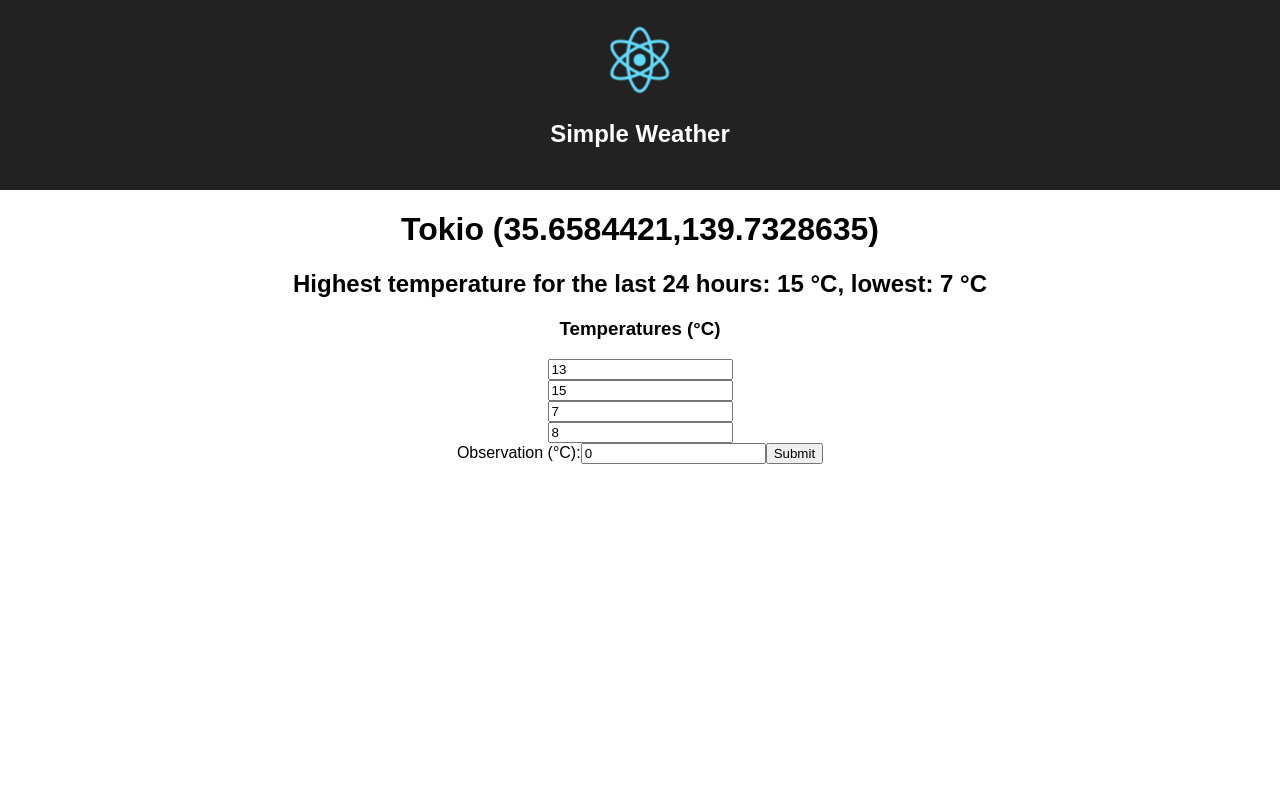
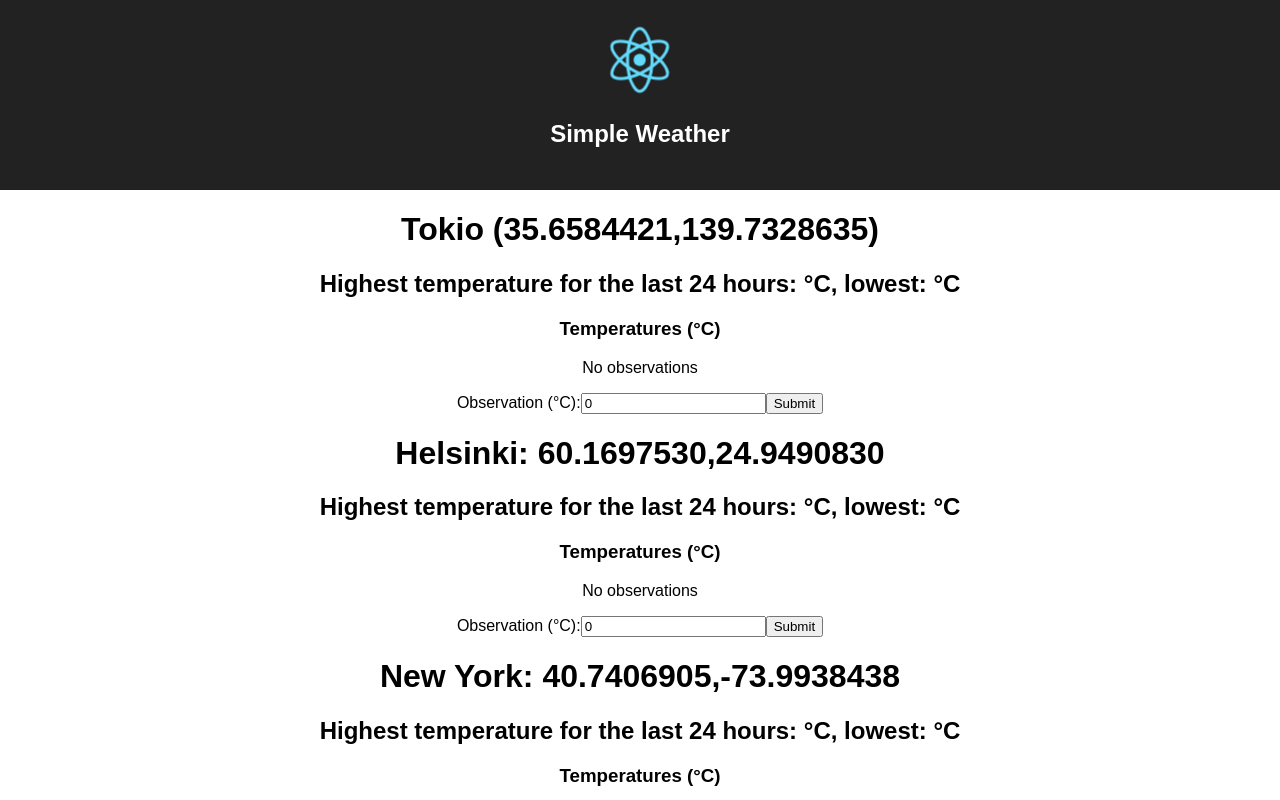
Before and after one commit to SovietLada/SimpleWeather, a React (Create React App) app: page / in a window 1280 px wide. Shown: the top 800 px of the page. Built offline with nearby package versions, Linux system fonts and the light colour scheme.

Commit message:
WeatherStation implementation

```diff
--- a/package.json
+++ b/package.json
@@ -14,5 +14,8 @@
     "build": "react-scripts build",
     "test": "react-scripts test --env=jsdom",
     "eject": "react-scripts eject"
+  },
+  "devDependencies": {
+    "case-sensitive-paths-webpack-plugin": "^2.1.1"
   }
 }
--- a/src/App.js
+++ b/src/App.js
@@ -2,6 +2,7 @@ import React, { Component } from 'react';
 import logo from './logo.svg';
 import './App.css';
 import WeatherNote from './WeatherNote';
+import WeatherStation from './WeatherStation';
 // TODO: lisää express.js
 
 class App extends Component {
@@ -9,33 +10,22 @@ class App extends Component {
   constructor(props) {
     super(props);
     this.state = {
-      weatherObservations: [
-        { id: 1, temperature: 13 },
-        { id: 2, temperature: 15 },
-        { id: 3, temperature: 7 },
-        { id: 4, temperature: 8 }
-      ],
-      value: 0
+      weatherStations: [
+        { id: 1, name: 'Tokio (35.6584421,139.7328635)' },
+        { id: 2, name: 'Helsinki: 60.1697530,24.9490830' },
+        { id: 3, name: 'New York: 40.7406905,-73.9938438'},
+        { id: 4, name: 'Amsterdam: 52.3650691,4.9040238'},
+        { id: 5, name: 'Dubai: 25.092535,55.1562243'}
+      ]
     };
   }
 
   handleChange = (event) => {
-    let val = event.target.value || 0;
-    this.setState(
-      {value: parseInt(val, 10)}
-    );
+    // ...
   }
 
   handleSubmit = (event) => {
-    const modified = this.state.weatherObservations;
-    modified.push(
-      { id: this.state.weatherObservations.length + 1, temperature: this.state.value }
-    );
-    this.setState(
-      {weatherObservations: modified}
-    );
-    alert('An observation was submitted: ' + this.state.value);
-    event.preventDefault();
+    // ...
   }
 
   componentWillMount() {
@@ -49,28 +39,14 @@ class App extends Component {
           <img src={logo} className="App-logo" alt="logo" />
           <h1 className="App-title">Simple Weather</h1>
         </header>
-        <h1>Tokio (35.6584421,139.7328635)</h1>
-        <h2>
-          Highest temperature for the last 24 hours: {Math.max(...this.state.weatherObservations.map(o => o.temperature))} °C, lowest: {Math.min(...this.state.weatherObservations.map(o => o.temperature))} °C
-        </h2>
-        <h3>Temperatures (°C)</h3>
-        {this.state.weatherObservations.length === 0 && <p>No observations</p>}
         {
-          this.state.weatherObservations.map(
-            obs =>
-            <WeatherNote
-            id={obs.id}
-            temperature={obs.temperature}
-            handleChange={this.handleChange}
+          this.state.weatherStations.map(
+            station =>
+            <WeatherStation
+            id={station.id}
+            name={station.name}
             />
           )}
-          <form onSubmit={this.handleSubmit}>
-            <label>
-            Observation (°C):
-            <input type="number" value={parseInt(this.state.value, 10)} onChange={this.handleChange} />
-          </label>
-          <input type="submit" value="Submit" />
-        </form>
         </div>
       );
     }
--- a/src/WeatherNote.js
+++ b/src/WeatherNote.js
@@ -3,7 +3,7 @@ import React, { Component } from 'react';
 class WeatherNote extends Component {
 
   handleChange = (event) => {
-    this.props.handleChange(event, this.props.id)
+    // ...
   }
 
   render() {
--- a/src/WeatherStation.js
+++ b/src/WeatherStation.js
@@ -1,10 +1,62 @@
-import React, { Component } from 'React';
+import React, { Component } from 'react';
+import WeatherNote from './WeatherNote';
 
 class WeatherStation extends Component {
 
+  constructor(props) {
+    super(props);
+    this.state = {
+      weatherObservations: [
+      ],
+      value: 0
+    };
+  }
+
+  handleChange = (event) => {
+    let val = event.target.value || 0;
+    this.setState(
+      {value: parseInt(val, 10)}
+    );
+  }
+
+  handleSubmit = (event) => {
+    const modified = this.state.weatherObservations;
+    modified.push(
+      { id: this.state.weatherObservations.length + 1, temperature: this.state.value }
+    );
+    this.setState(
+      {weatherObservations: modified}
+    );
+    alert('An observation was submitted: ' + this.state.value);
+    event.preventDefault();
+  }
+
   render() {
     return(
-      // ...
+      <div className="weather-station">
+      <h1>{this.props.name}</h1>
+      <h2>
+        Highest temperature for the last 24 hours: {this.state.weatherObservations.length !== 0 && Math.max(...this.state.weatherObservations.map(o => o.temperature))} °C, lowest: {this.state.weatherObservations.length !== 0 && Math.min(...this.state.weatherObservations.map(o => o.temperature))} °C
+      </h2>
+      <h3>Temperatures (°C)</h3>
+      {this.state.weatherObservations.length === 0 && <p>No observations</p>}
+      {
+        this.state.weatherObservations.map(
+          obs =>
+          <WeatherNote
+          id={obs.id}
+          temperature={obs.temperature}
+          handleChange={this.handleChange}
+          />
+        )}
+        <form onSubmit={this.handleSubmit}>
+          <label>
+          Observation (°C):
+          <input type="number" value={parseInt(this.state.value, 10)} onChange={this.handleChange} />
+        </label>
+        <input type="submit" value="Submit" />
+      </form>
+      </div>
     );
   }
 
```
